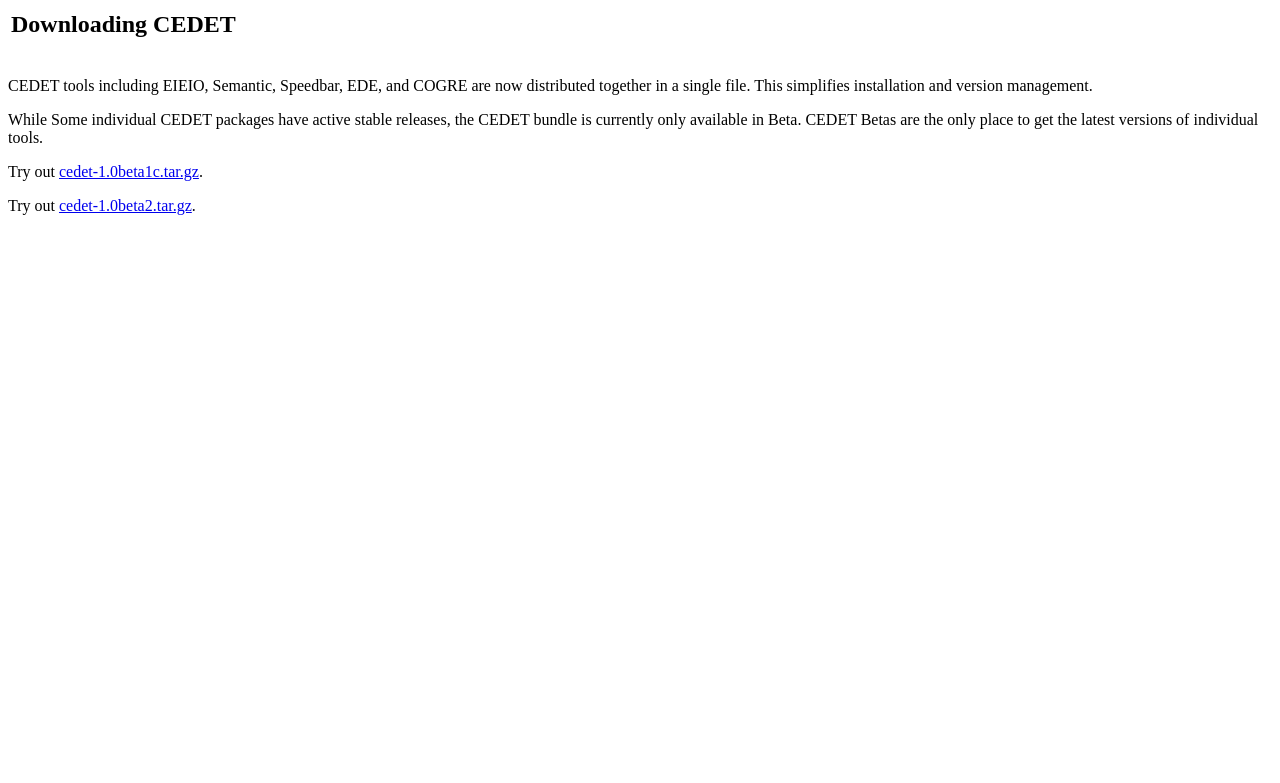
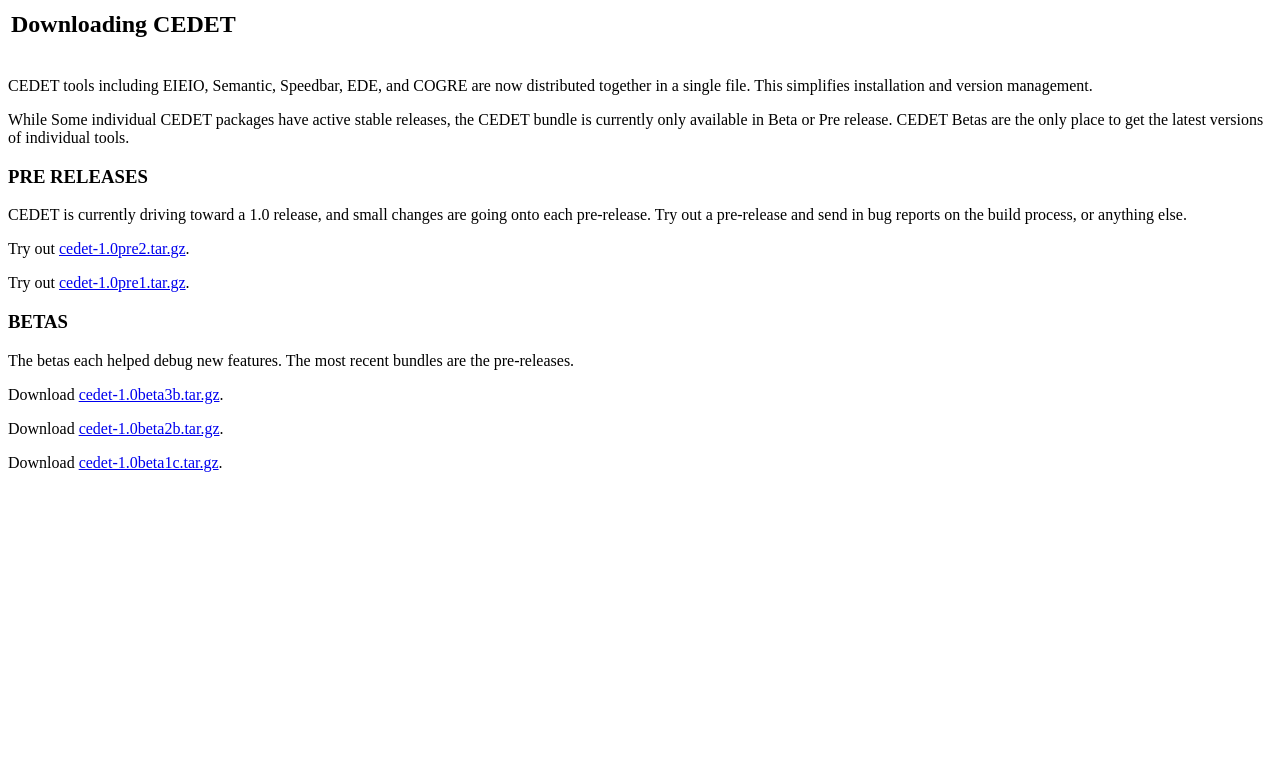
Before and after one commit to emacs-pkg-mirrors/cedet, a PHP site: page /download.php in a window 1280 px wide. Shown: the top 783 px of the page. Run offline with PHP 8.4, Linux system fonts and the light colour scheme.

Commit message:
Added pre-release links. Moved betas into a BETA section. Added comments on each new section.

```diff
--- a/www/download.php
+++ b/www/download.php
@@ -8,13 +8,36 @@ now distributed together in a single file.  This simplifies
 installation and version management.
 
 <p>While Some individual CEDET packages have active stable releases, the
-CEDET bundle is currently only available in Beta.  CEDET Betas are
+CEDET bundle is currently only available in Beta or Pre release.  CEDET Betas are
 the only place to get the latest versions of individual tools.
 
+<H3>PRE RELEASES</H3>
+
+<p>CEDET is currently driving toward a 1.0 release, and small changes are
+going onto each pre-release.  Try out a pre-release and send in bug
+reports on the build process, or anything else.
+
 <p>Try out
+<a href="http://sourceforge.net/project/showfiles.php?group_id=17886&release_id=326500">
+cedet-1.0pre2.tar.gz</a>.
+
+<p>Try out
+<a href="http://sourceforge.net/project/showfiles.php?group_id=17886&release_id=322793">
+cedet-1.0pre1.tar.gz</a>.
+
+<h3>BETAS</h3>
+
+The betas each helped debug new features.  The most recent bundles are
+the pre-releases.
+
+<p>Download
+<a href="http://sourceforge.net/project/showfiles.php?group_id=17886&release_id=254753">
+cedet-1.0beta3b.tar.gz</a>.
+
+<p>Download
+<a href="http://sourceforge.net/project/showfiles.php?group_id=17886&release_id=227377">
+cedet-1.0beta2b.tar.gz</a>.
+
+<p>Download
 <a href="http://sourceforge.net/project/showfiles.php?group_id=17886&release_id=192965">
 cedet-1.0beta1c.tar.gz</a>.
-
-<p>Try out
-<a href="http://sourceforge.net/project/showfiles.php?group_id=17886&release_id=227377">
-cedet-1.0beta2.tar.gz</a>.
```
